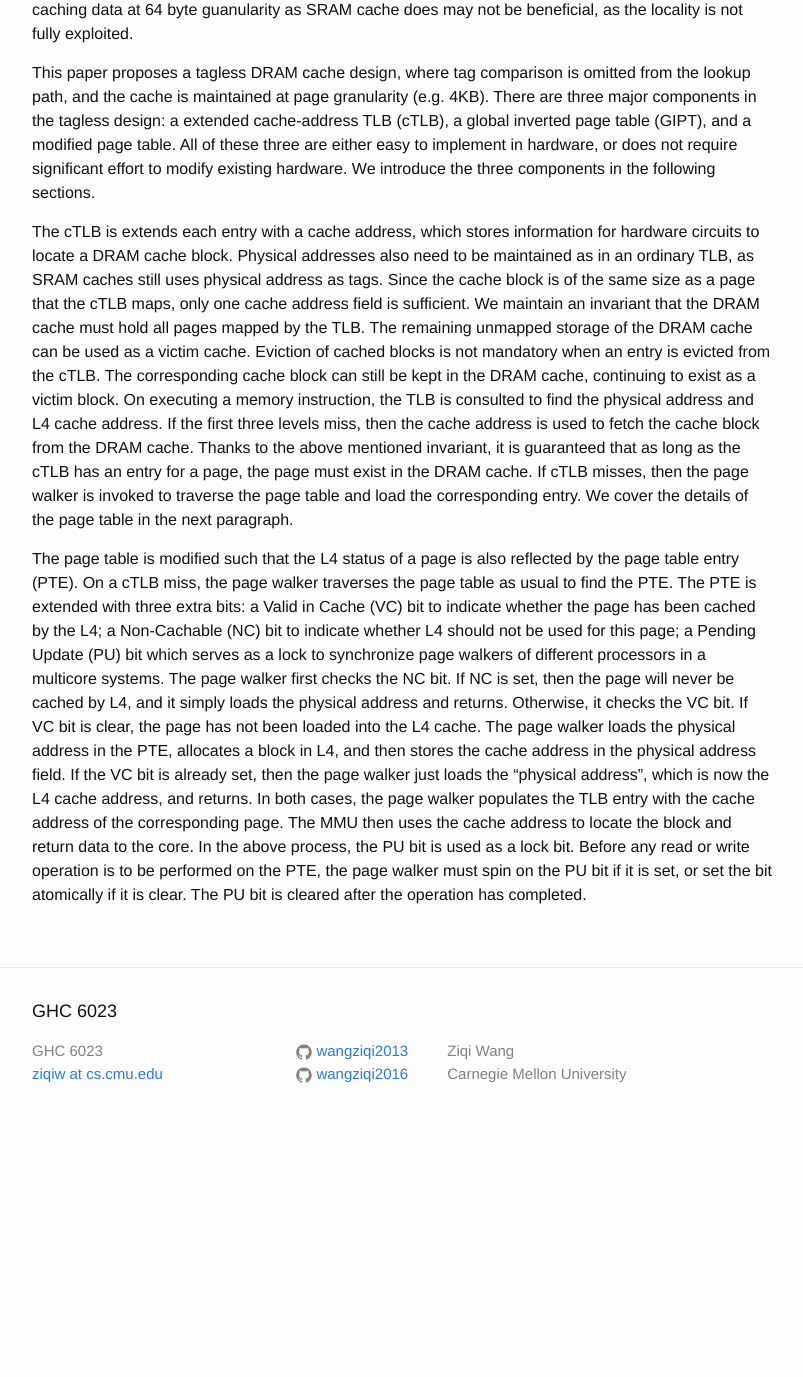
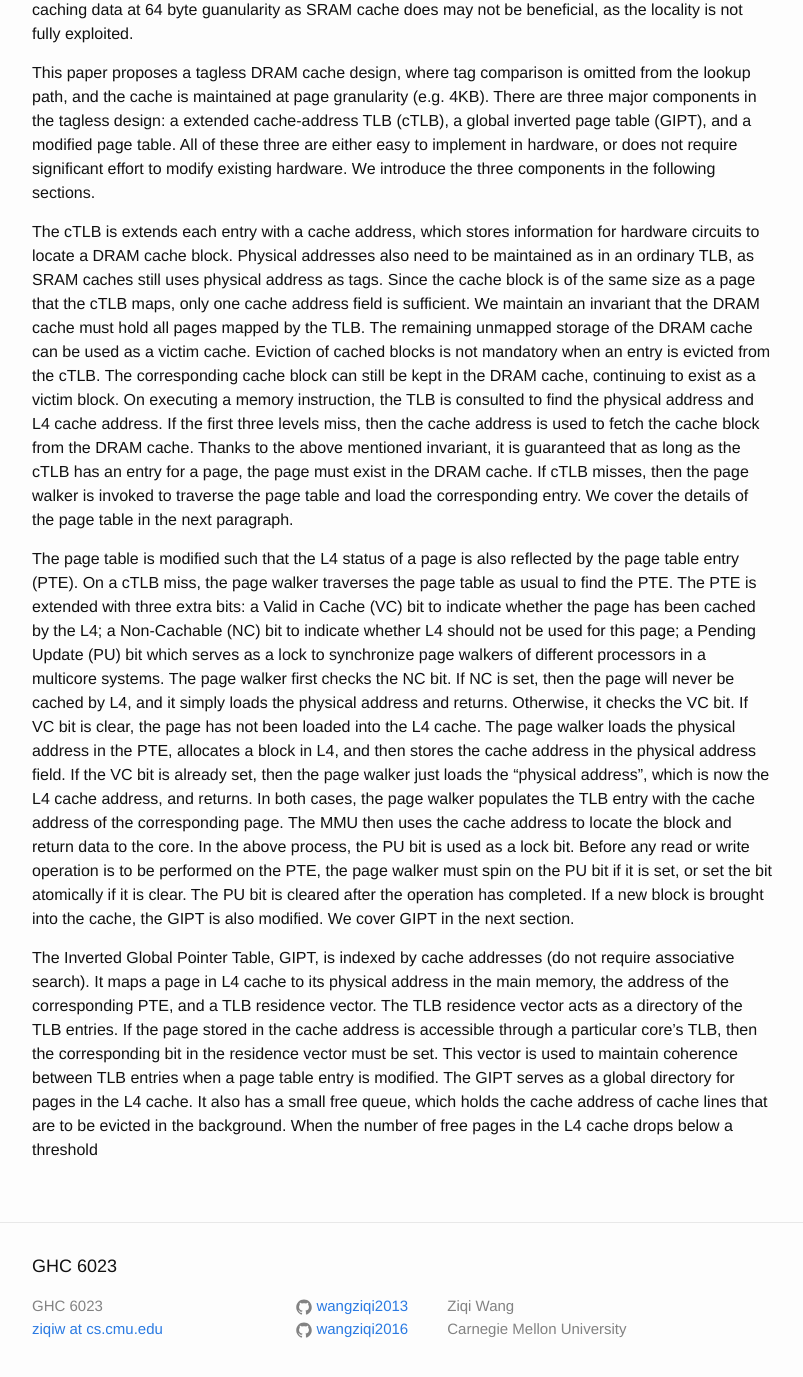
Before and after one commit to wangziqi2013/wangziqi2013.github.io, a Jekyll site: the page built from _posts/2018-06-11-A-fully-associative-tagless-dram-cache.markdown, in a window 1280 px wide and 1400 px high, scrolled down 644 px. Shown: the top 1377 px of the window, without its empty margins (238-1041 px from the left). Built offline with Jekyll 4.4.1, drawn with Linux system fonts in a browser that asks for light colours; before the commit the page ends 1789 px from its top, so only the background shows below that.

Commit message:
Working on GIPYT

```diff
--- a/_posts/2018-06-11-A-fully-associative-tagless-dram-cache.markdown
+++ b/_posts/2018-06-11-A-fully-associative-tagless-dram-cache.markdown
@@ -53,4 +53,13 @@ already set, then the page walker just loads the "physical address", which is no
 In both cases, the page walker populates the TLB entry with the cache address of the corresponding page. The MMU then
 uses the cache address to locate the block and return data to the core. In the above process, the PU bit is used as a
 lock bit. Before any read or write operation is to be performed on the PTE, the page walker must spin on the PU bit if
-it is set, or set the bit atomically if it is clear. The PU bit is cleared after the operation has completed.
+it is set, or set the bit atomically if it is clear. The PU bit is cleared after the operation has completed. If a new
+block is brought into the cache, the GIPT is also modified. We cover GIPT in the next section.
+
+The Inverted Global Pointer Table, GIPT, is indexed by cache addresses (do not require associative search). It maps
+a page in L4 cache to its physical address in the main memory, the address of the corresponding PTE, and a TLB residence
+vector. The TLB residence vector acts as a directory of the TLB entries. If the page stored in the cache address is
+accessible through a particular core's TLB, then the corresponding bit in the residence vector must be set. This vector
+is used to maintain coherence between TLB entries when a page table entry is modified. The GIPT serves as a global
+directory for pages in the L4 cache. It also has a small free queue, which holds the cache address of cache lines that
+are to be evicted in the background. When the number of free pages in the L4 cache drops below a threshold
```
